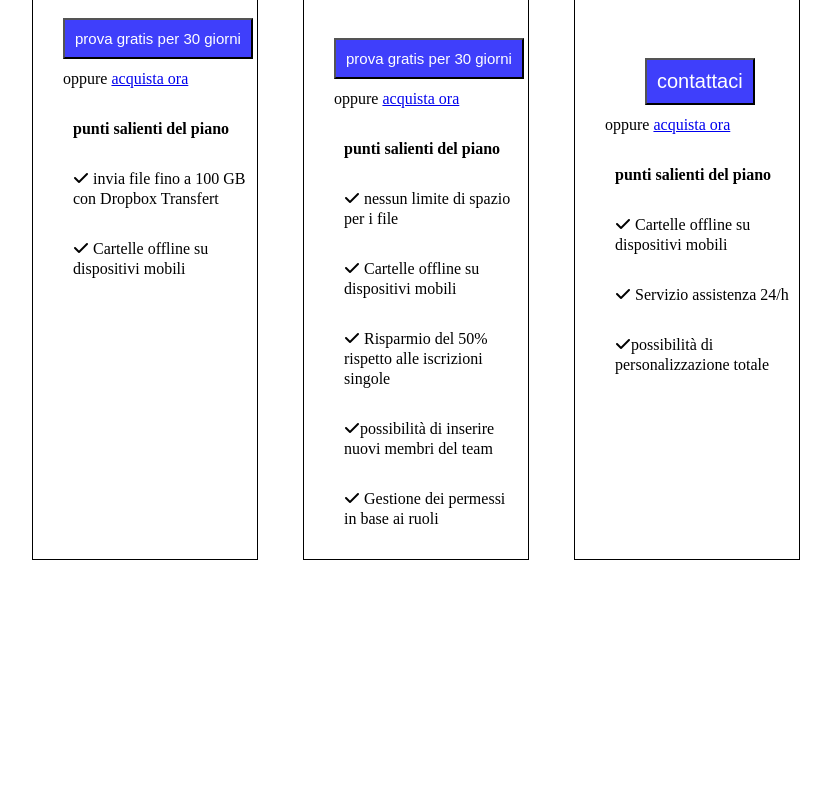
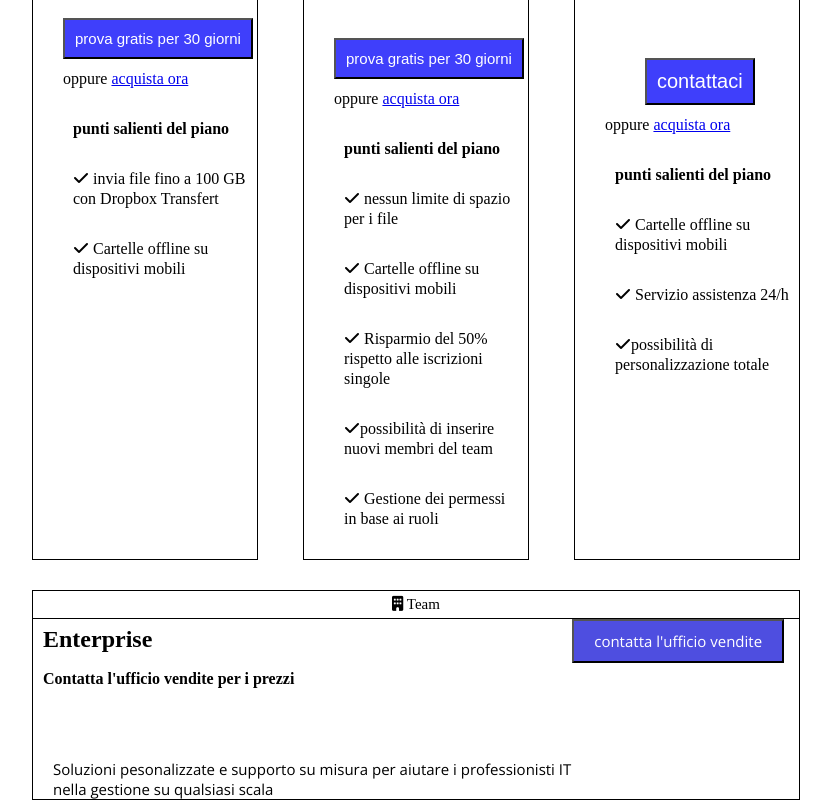
Before and after one commit to giuseppemaisto/-htmlcss-dropbox, a plain HTML site: page index.html in a window 1280 px wide. Shown: the part 1333-2133 px from the top of the page, without its empty margins (224-1055 px from the left). Before the commit the page ends 1893 px from the top, so only its background shows below. Drawn offline with nearby package versions, Linux system fonts and the light colour scheme.

Commit message:
aggiunta row enterprise

```diff
--- a/css/style.css
+++ b/css/style.css
@@ -134,7 +134,7 @@ p{
     border: 1px solid black;
     margin-top: 20px;
 }
-.col-20-titolo{
+.col-20-titolo, .col-100-titolo{
     text-align: center;
     border-bottom: 1px solid black;
     font-size: 15px;
@@ -163,3 +163,35 @@ li{
     margin-right: 30px;
     margin-left: 40px;
 }
+.col-100{
+    width: 100%;
+    border: 1px solid black;
+}
+
+.enterprise{
+    margin-top: 30px;
+}
+.col-100-content{
+    display: flex;
+}
+.col-100-text{
+    width: 70%;
+    line-height: 40px;
+    margin-left: 10px;
+}
+.col-100-button{
+    width: 30%;
+}
+.col-text{
+    margin-left: 10px;
+    line-height: 20px;
+    margin-top: 60px;
+    font-size: 15px;
+}
+.button-100{
+    color: white;
+    background-color: rgb(78, 78, 224);
+    padding: 10px 20px;
+    font-size: 15px;
+    font-family: 'Open Sans', sans-serif;
+}
--- a/index.html
+++ b/index.html
@@ -57,7 +57,7 @@
                             <div class="arrow"><i class="fa-solid fa-arrow-down-long"></i></div>
                         </div>
                         <div class="col-50 jumbo-img">
-                            <img class="jumbo-images"src="./img/jumbo.png" alt="jumbo">
+                            <img class="jumbo-images" src="./img/jumbo.png" alt="jumbo">
                         </div>
                     </div>
                 </div>
@@ -147,6 +147,23 @@
                              </div>
                        </div>
                     </div>
+
+
+                    <div class="row enterprise">
+                        <div class="col-100">
+                         <div class="col-100-titolo"><i class="fa-solid fa-building"></i> Team</div>
+                         <div class="col-100-content">
+                            <div class="col-100-text">
+                                <h2>Enterprise</h2>
+                                <h4>Contatta l'ufficio vendite per i prezzi</h4>
+                                <p class="col-text">Soluzioni pesonalizzate e supporto su misura per aiutare i professionisti IT nella gestione su qualsiasi scala</p>
+                            </div>
+                            <div class="col-100-button">
+                                <button class="button-100">contatta l'ufficio vendite</button>
+                            </div>
+                         </div>
+                        </div>
+                    </div>
                 </div>
             </div>
         </main>
```
